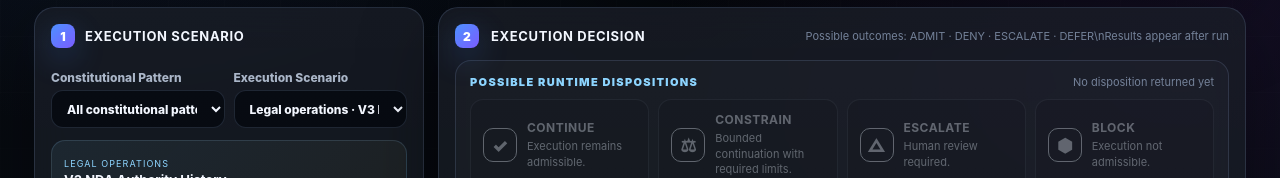
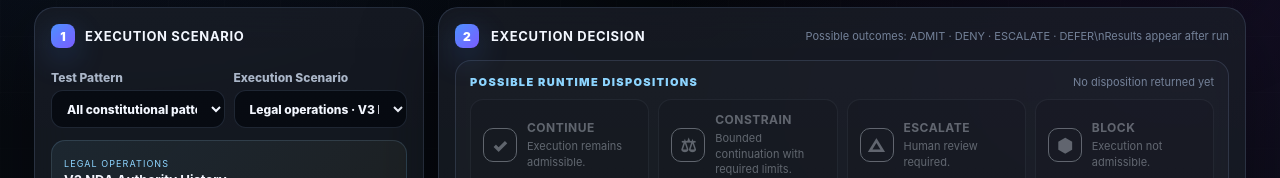
Before and after one commit to zlomke76-del/harmonic-governance-compare, a Next.js app: page / in a window 1280 px wide. Shown: the part 412-590 px from the top of the page. Built offline with nearby package versions, Linux system fonts and the light colour scheme.

Commit message:
Add files via upload

```diff
--- a/app/page.tsx
+++ b/app/page.tsx
@@ -39,6 +39,7 @@ type ScenarioOption = {
   stateProvenance?: GovernanceStateProvenanceWitness;
   understandingWitness?: GovernanceUnderstandingWitness;
   downstreamAccountability?: GovernanceDownstreamAccountability;
+  obligationWitness?: GovernanceObligationWitness;
 };
 
 const LANE_COPY: Record<string, { tone: LaneTone; title: string; subtitle: string; badge: string; icon: string }> = {
@@ -2444,7 +2445,7 @@ export default function Home() {
               ? customDownstreamAccountability
               : selectedScenarioOption?.downstreamAccountability,
           obligationWitness:
-            scenario === CUSTOM_SCENARIO_ID ? customObligationWitness : undefined,
+            scenario === CUSTOM_SCENARIO_ID ? customObligationWitness : selectedScenarioOption?.obligationWitness,
           stateProvenance:
             scenario === CUSTOM_SCENARIO_ID ? customStateProvenance : selectedScenarioOption?.stateProvenance,
           understandingWitness:
@@ -2503,7 +2504,7 @@ export default function Home() {
 
           <div className="configGrid primaryConfigGrid">
             <label>
-              Constitutional Pattern
+              Test Pattern
               <select value={selectedPattern} onChange={(e) => applyPattern(e.target.value)}>
                 {patternOptions.map((pattern) => (
                   <option key={pattern} value={pattern}>
@@ -2634,7 +2635,7 @@ export default function Home() {
 
           {scenario === CUSTOM_SCENARIO_ID && !exactPacketReplay ? (
             <details className="witnessPanel" open>
-              <summary><span>Structured constitutional witnesses</span><small>Optional · use when the scenario depends on explicit authority, continuity, provenance, obligation, or accountability facts</small></summary>
+              <summary><span>Structured constitutional witnesses</span><small>Required to establish constitutional facts · narrative text is context only and is never promoted into authority, reality, obligation, understanding, or provenance</small></summary>
               <p className="witnessNote">Custom narrative is not treated as authority evidence. Supply explicit structured witnesses here when the test depends on authority, continuity, or downstream accountability.</p>
               <div className="witnessActions">
                 <button type="button" className="secondaryButton" onClick={loadT0WitnessTemplate}>Load HEALTHCARE-D2C-001 T0 baseline</button>
```
